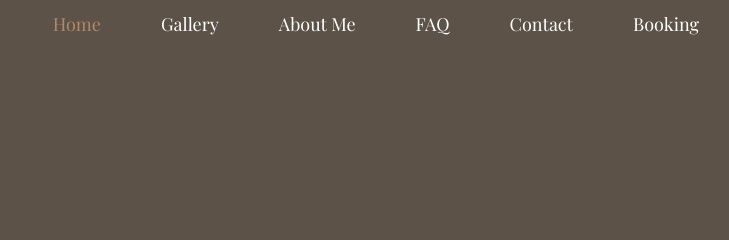
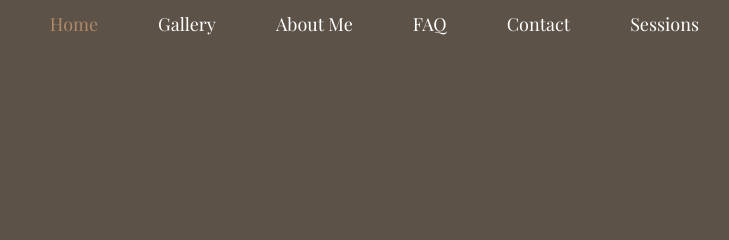
Before and after one commit to carson-loser/PhotoPortfolio, a plain HTML site: page index.html in a window 1280 px wide. Shown: the top 240 px of the page, 551-1280 px from the left. Drawn offline with nearby package versions, Linux system fonts and the light colour scheme.

Commit message:
changed file name from 'booking' to 'sessions' to represent types of photo shoots

```diff
--- a/index.html
+++ b/index.html
@@ -38,7 +38,7 @@
           <li><a href="aboutMe.html">About Me</a></li>
           <li><a href="faq.html">FAQ</a></li>
           <li><a href="contact.html">Contact</a></li>
-          <li><a href="booking.html">Booking</a></li>
+          <li><a href="session.html">Sessions</a></li>
         </ul>
       </nav>
     </div>
```
Also changed, not shown: aboutMe.html (+1 -1 lines), contact.html (+1 -1 lines), faq.html (+1 -1 lines), gallery.html (+1 -1 lines), session.html (renamed from booking.html, +1 -1 lines).
